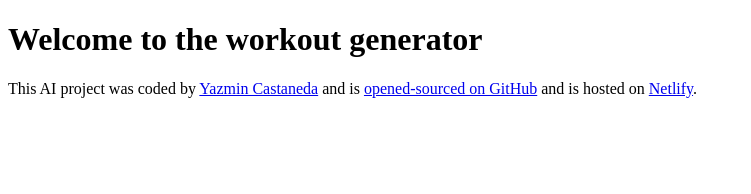
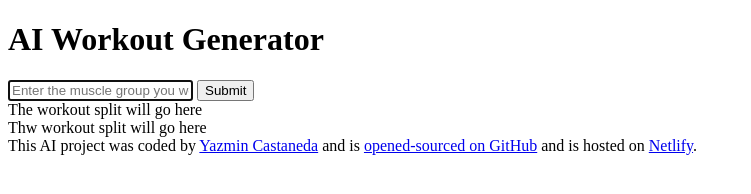
Before and after one commit to castaneday/AI-GENERATOR-PROJECT, a plain HTML site: page index.html in a window 1280 px wide. Shown: the whole page, without its empty margins (0-751 px from the left). Drawn offline with Linux system fonts and the light colour scheme.

Commit message:
Added the basic HTML structure

```diff
--- a/index.html
+++ b/index.html
@@ -7,7 +7,27 @@
     <title>AI Workout Generator</title>
   </head>
   <body>
-    <h1>Welcome to the workout generator</h1>
+    <header>
+      <h1>AI Workout Generator</h1>
+    </header>
+
+    <main>
+      <form>
+        <input
+          type="text"
+          placeholder="Enter the muscle group you would like to workout.."
+          autofocus
+          required
+          autocomplete="off"
+        />
+        <input type="submit" />
+      </form>
+      <div>
+        The workout split will go here
+        <br />
+        Thw workout split will go here
+      </div>
+    </main>
 
     <footer>
       This AI project was coded by
```
